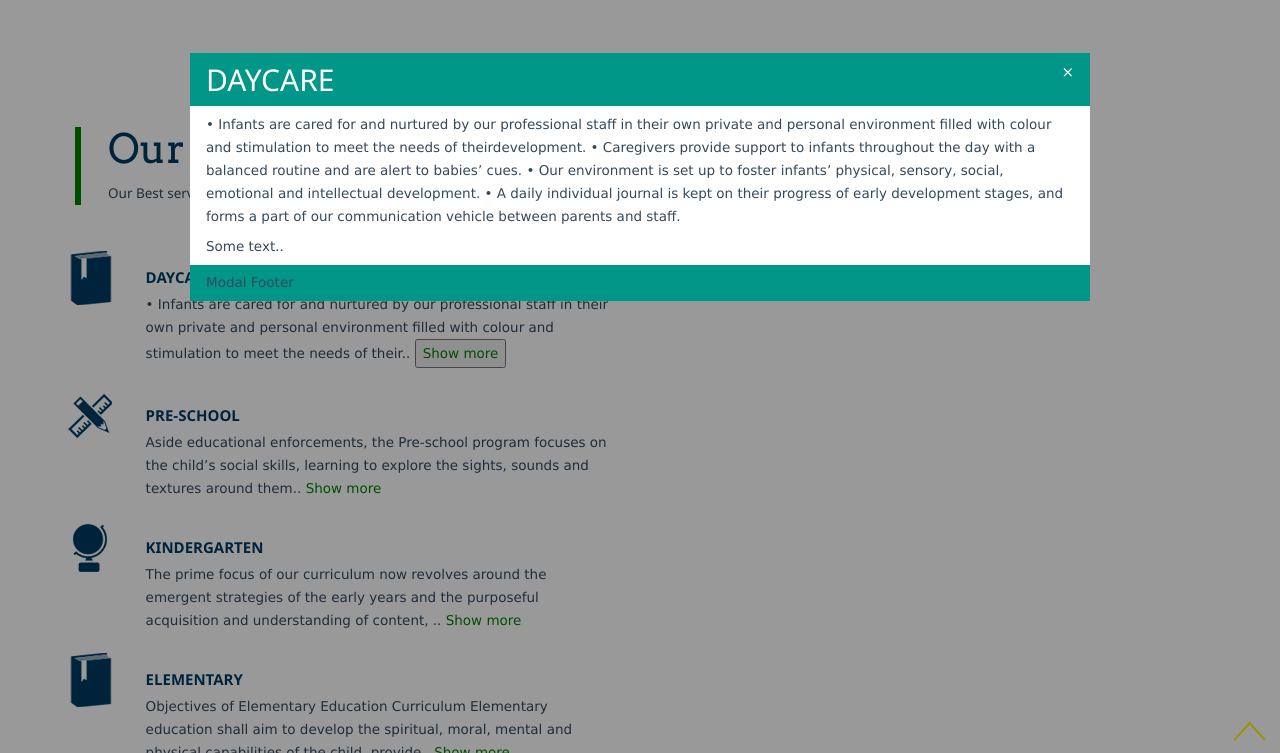
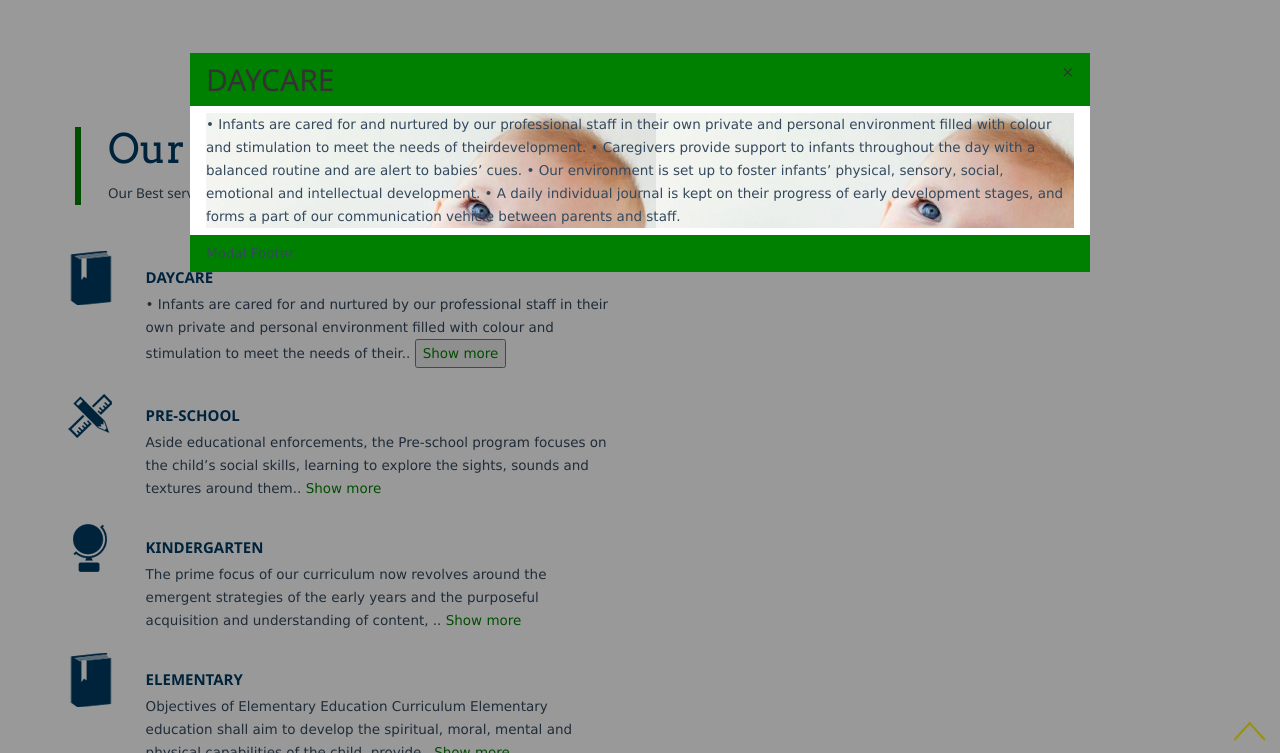
Before and after one commit to Agjohngabriel/AAS_Master, a plain HTML site: page index.html in a window 1280 px wide. Both pictures are taken after a click on the button "Show more". Shown: the part 1241-1994 px from the top of the page. Drawn offline with nearby package versions, Linux system fonts and the light colour scheme.

Commit message:
updated the modal content

```diff
--- a/css/style.css
+++ b/css/style.css
@@ -3237,3 +3237,16 @@ i.net{
 	}
 
 }
+
+
+
+.modal_header{
+	background-color: green;
+}
+.modal_footer{
+	background-color: green;
+}
+.modal_body{
+	background-image: url('../images/modalimg.jpg');
+	background: ;
+}
--- a/index.html
+++ b/index.html
@@ -186,18 +186,19 @@
 							<div class="clearfix"> </div>
 							<div id="id01" class="w3-modal">
 								<div class="w3-modal-content">
-								  <header class="w3-container w3-teal">
+								  <header class="w3-container modal_header">
 									<span onclick="document.getElementById('id01').style.display='none'" class="w3-button w3-display-topright">&times;</span>
 									<h2>DAYCARE</h2>
 								  </header>
 								  <div class="w3-container">
+									  <div class="modal_body">
 									<p>• Infants are cared for and nurtured by our professional staff in their own private and personal environment filled with colour and stimulation to meet the needs of theirdevelopment.
 										• Caregivers provide support to infants throughout the day with a balanced routine and are alert to babies’ cues.
 										• Our environment is set up to foster infants’ physical, sensory, social, emotional and intellectual development.
 										• A daily individual journal is kept on their progress of early development stages, and forms a part of our communication vehicle between parents and staff.</p>
-									<p>Some text..</p>
-								  </div>
-								  <footer class="w3-container w3-teal">
+									</div>
+									</div>
+								  <footer class="w3-container modal_footer">
 									<p>Modal Footer</p>
 								  </footer>
 								</div>
```
Also changed, not shown: images/modalimg.jpg (added).
